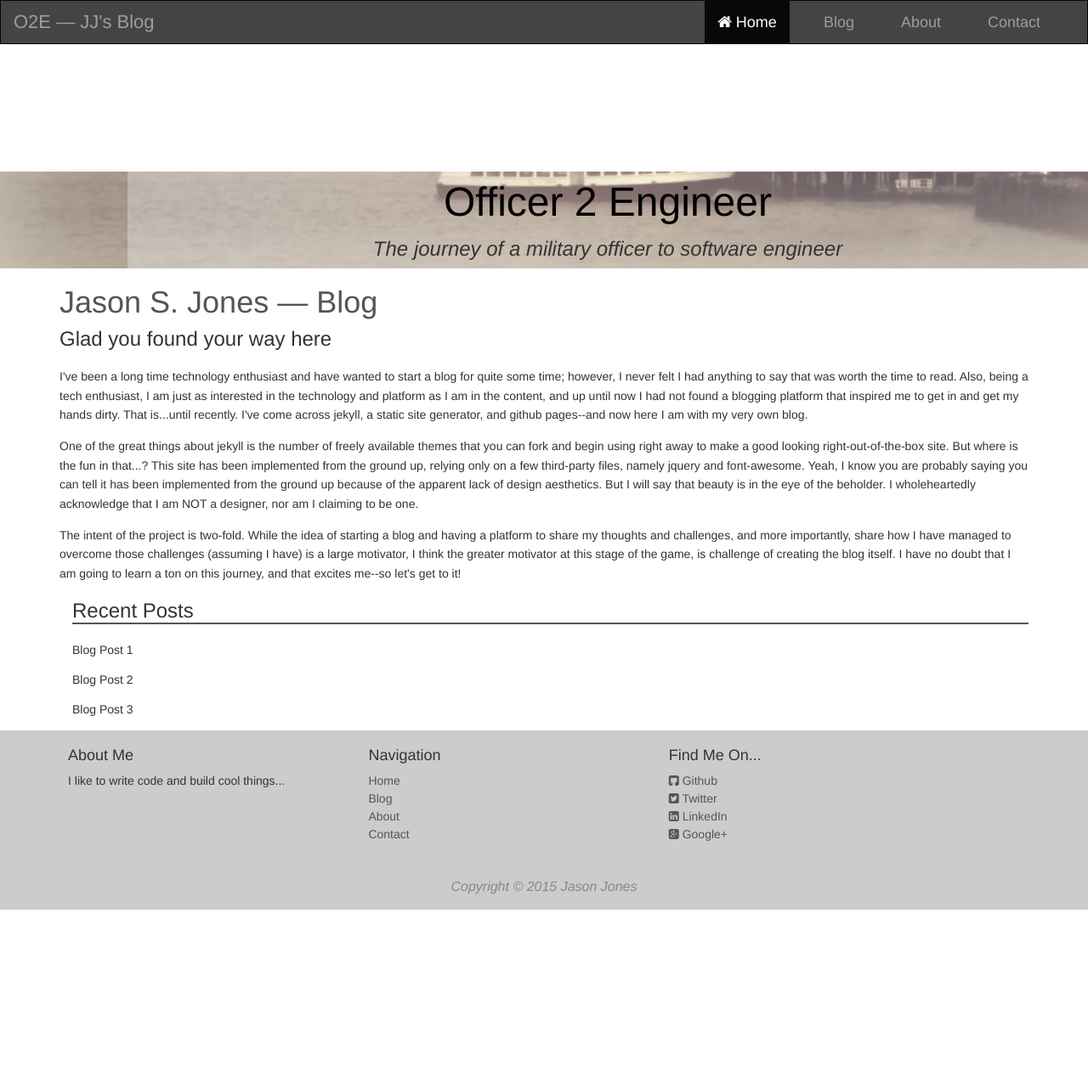
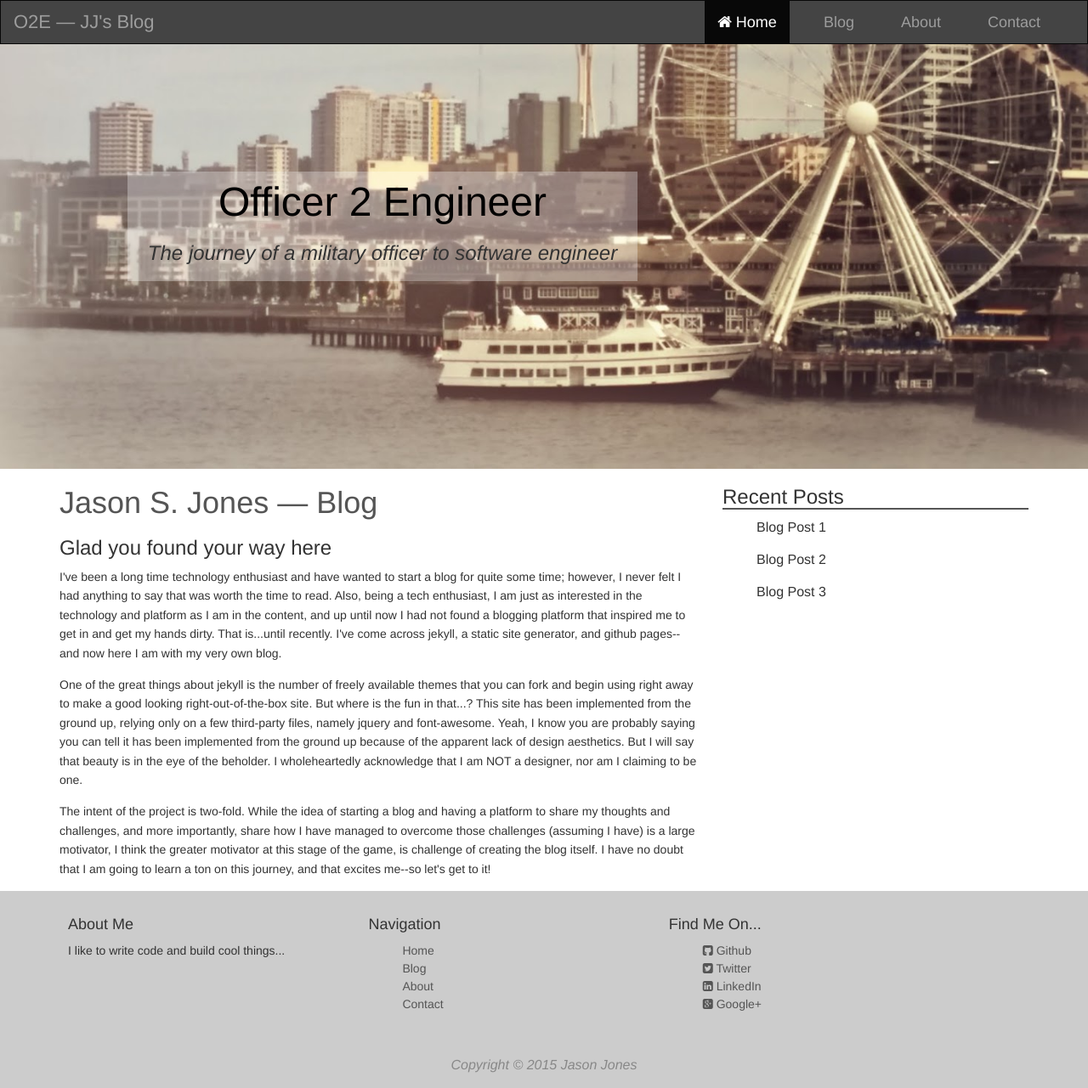
Before and after one commit to jasonsjones/jasonsjones.github.io, a Jekyll site: the page built from index.html, in a window 1280 px wide. Shown: the whole page at 85% size. Built offline with Jekyll 4.4.1, drawn with Linux system fonts in a browser that asks for light colours; before the commit the page ends 1071 px from its top, so only the background shows below that.

Commit message:
Refactor index page to use bootstrap

```diff
--- a/_sass/_base.scss
+++ b/_sass/_base.scss
@@ -1,21 +1,13 @@
-/**
- * Reset some basic elements
- */
-body, h1, h2, h3, h4, h5, h6,
-p, blockquote, pre, hr,
-dl, dd, ol, ul, figure {
-  margin: 0;
-  padding: 0;
-}
-
-body  {
-}
 
 header {
+    height: 500px;
+    overflow: auto;
+
     background: url("../img/BainbridgeFerry.jpg") center bottom;
     background-size: cover;
 
     .header-content {
+        width: 600px;
         background-color: rgba(255, 255, 255, 0.3);
         text-align: center;
         margin: 150px 0 0 150px;
@@ -33,16 +25,10 @@ header {
 }
 
 .main-content {
-
-    margin-bottom: 20px;
+    min-height: 400px;
 
     h1 {
-        margin: 20px 0 10px;
         color: #555;
-    }
-
-    h3 {
-        margin: 0 0 20px 0;
     }
 
     p {
@@ -76,14 +62,13 @@ header {
 }
 
 .sidebar {
-    margin: 20px 0 0 15px;
     h3 {
-        margin-bottom: 20px;
         border-bottom: 2px solid #555;
     }
 
     ul {
         list-style: none;
+        font-size: 16px;
 
         li {
             margin-bottom: 15px;
--- a/index.html
+++ b/index.html
@@ -4,7 +4,9 @@ layout: default
 
 <div class="container">
 
-    <section class="main-content">
+    <div class="row">
+
+        <section class="main-content col-sm-8">
             <h1>Jason S. Jones &mdash; Blog</h1>
             <h3>Glad you found your way here</h3>
             <p>
@@ -47,7 +49,7 @@ layout: default
             </p>
         </section>
 
-    <aside class="sidebar">
+        <aside class="sidebar col-sm-4">
             <h3>Recent Posts</h3>
             <ul>
                 <li>Blog Post 1</li>
@@ -57,3 +59,7 @@ layout: default
         </aside>
 
     </div>
+
+
+
+</div>
```
Lines whose indentation alone changed are shown as unchanged.
